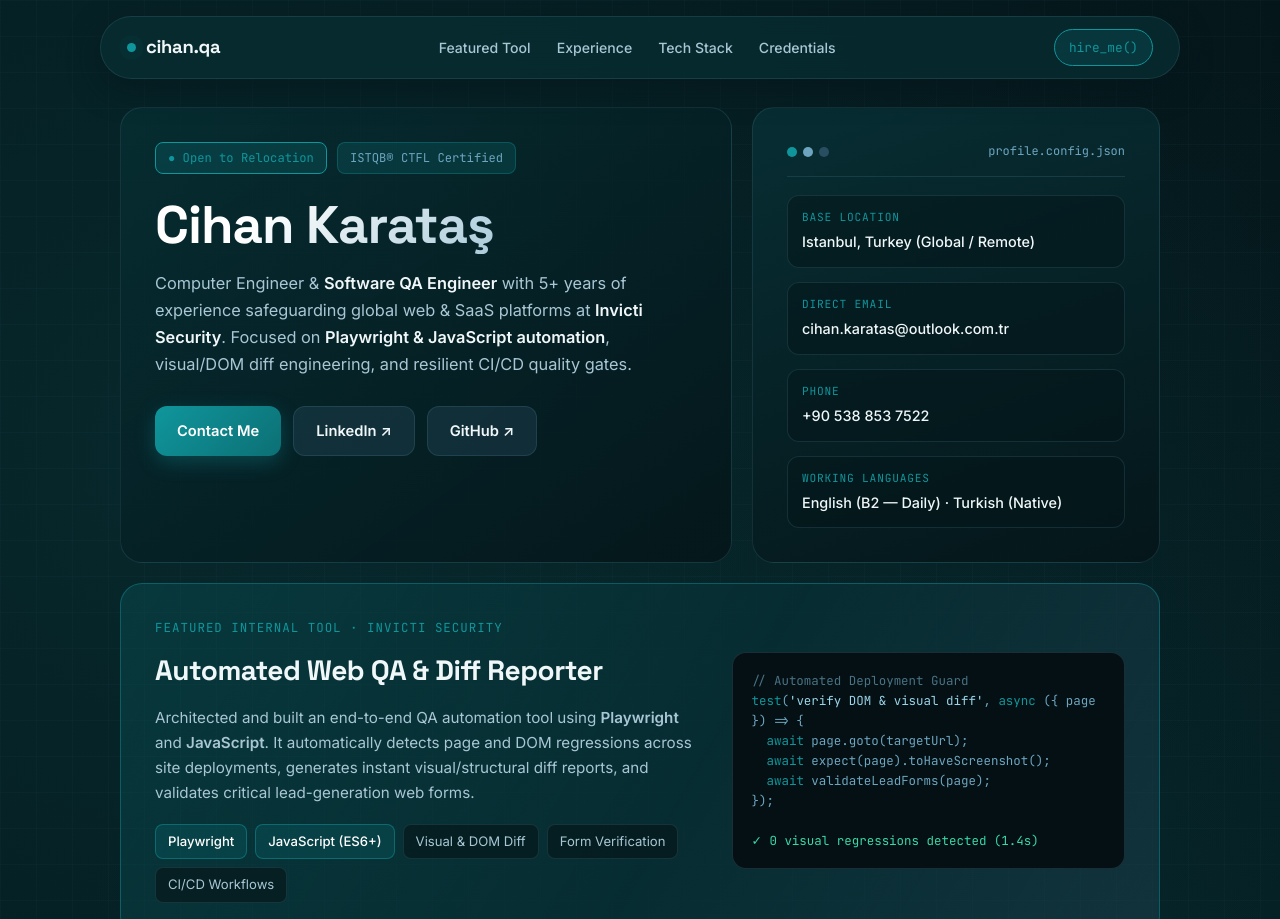
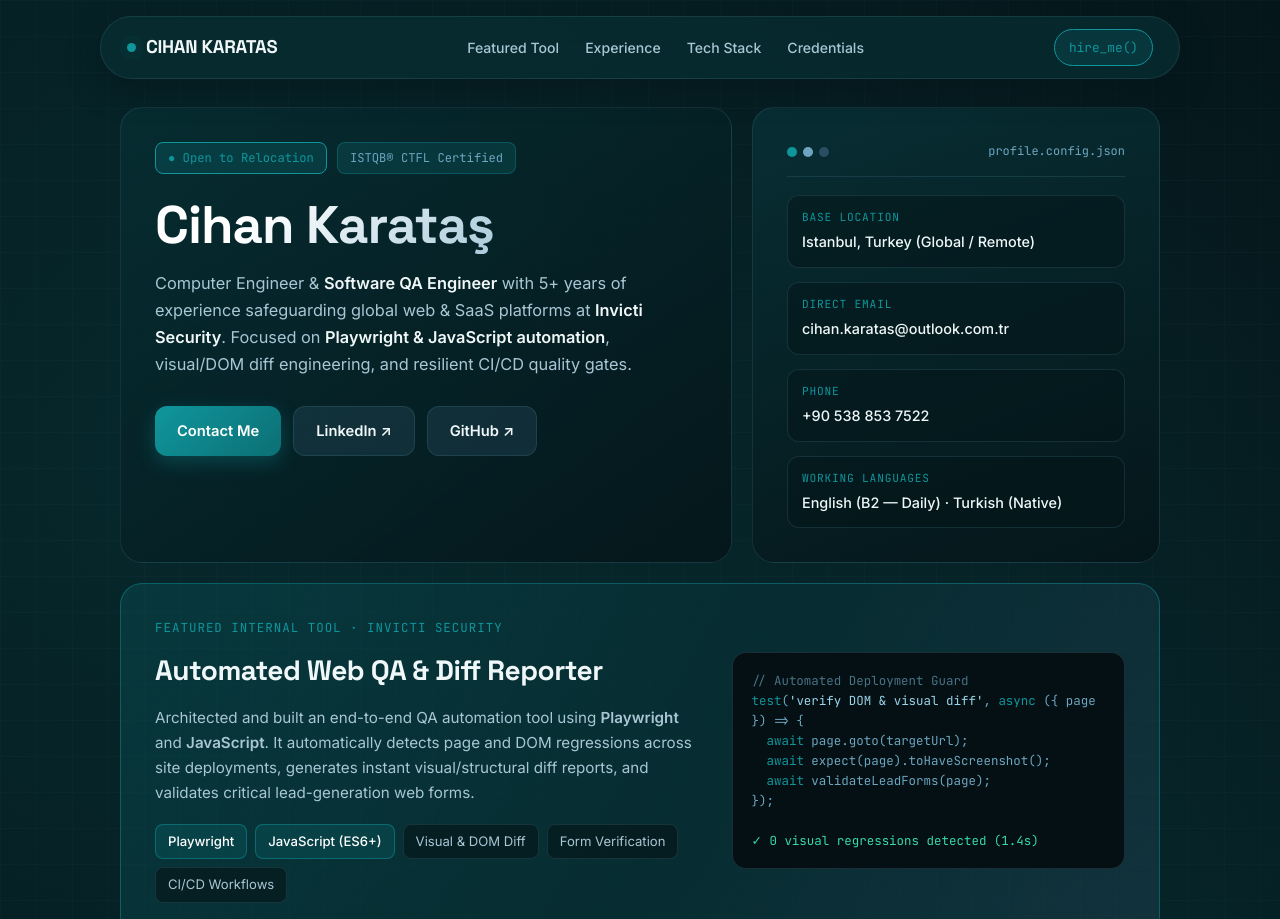
Before and after one commit to cihankaratas/cihankaratas.github.io, a plain HTML site: page index.html in a window 1280 px wide. Shown: the top 919 px of the page. Drawn offline with Linux system fonts and the light colour scheme.

Commit message:
Update brand name from 'cihan.qa' to 'CIHAN KARATAS'

```diff
--- a/index.html
+++ b/index.html
@@ -589,7 +589,7 @@
     <div class="nav-pill">
       <a href="#" class="brand">
         <span class="status-pulse"></span>
-        cihan.qa
+        CIHAN KARATAS
       </a>
       <nav>
         <ul>
```
